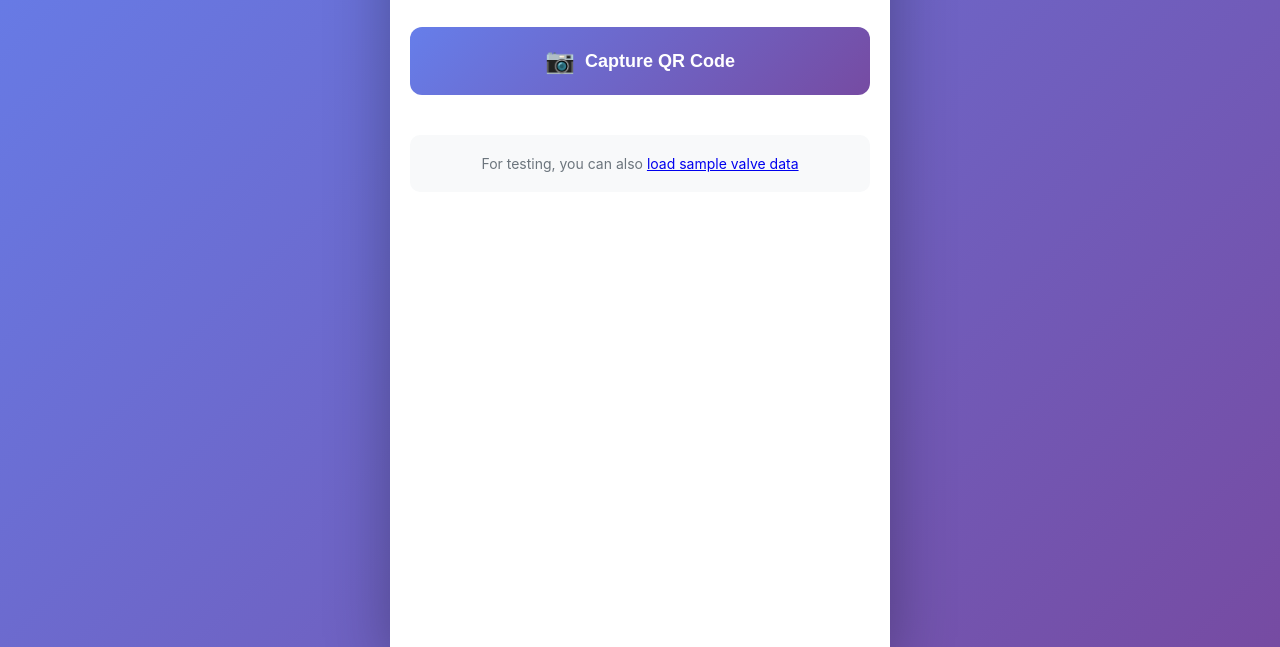
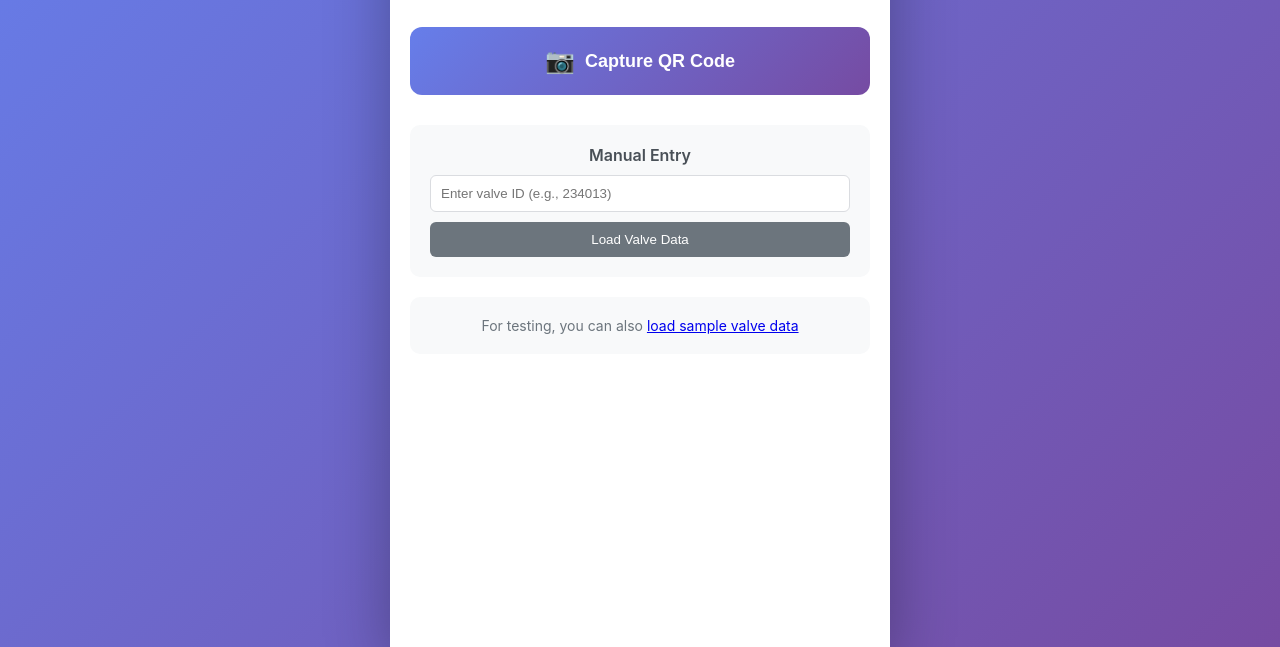
Before and after one commit to ZacharyBinx214/awc-valve-portal, a plain HTML site: page index.html in a window 1280 px wide. Shown: the part 153-800 px from the top of the page. Drawn offline with Linux system fonts and the light colour scheme.

```diff
--- a/index.html
+++ b/index.html
@@ -334,7 +334,17 @@
                 <span>Capture QR Code</span>
             </button>
 
-            <div style="margin-top: 40px; padding: 20px; background: #f8f9fa; border-radius: 10px;">
+            <div style="margin-top: 30px; padding: 20px; background: #f8f9fa; border-radius: 10px;">
+                <p style="color: #495057; font-weight: 600; margin-bottom: 10px;">Manual Entry</p>
+                <input type="text" id="manualValveId" placeholder="Enter valve ID (e.g., 234013)"
+                       style="width: 100%; padding: 10px; border: 1px solid #dadce0; border-radius: 6px; margin-bottom: 10px;">
+                <button onclick="loadManualValve()"
+                        style="width: 100%; padding: 10px; background: #6c757d; color: white; border: none; border-radius: 6px; cursor: pointer;">
+                    Load Valve Data
+                </button>
+            </div>
+
+            <div style="margin-top: 20px; padding: 20px; background: #f8f9fa; border-radius: 10px;">
                 <p style="color: #6c757d; font-size: 14px; margin: 0;">
                     For testing, you can also <a href="#" onclick="loadTestData(); return false;">load sample valve data</a>
                 </p>
```
